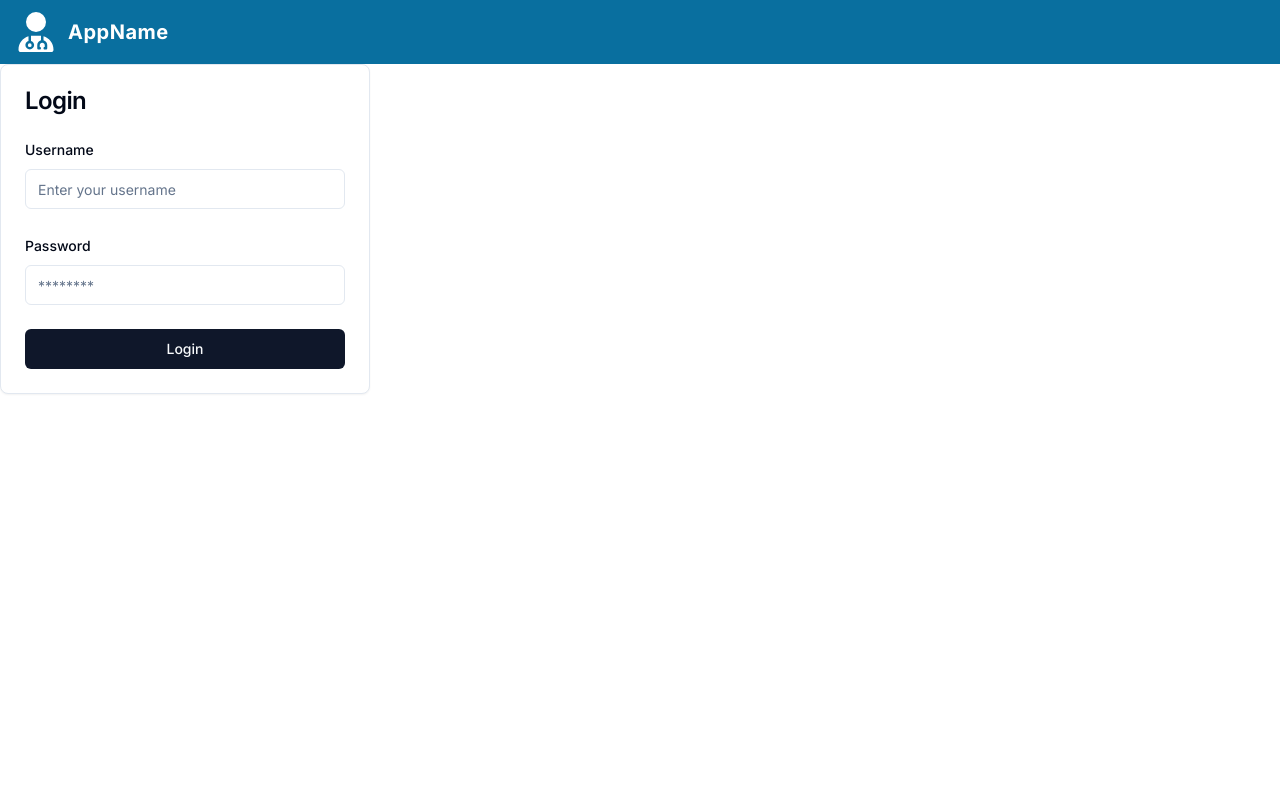
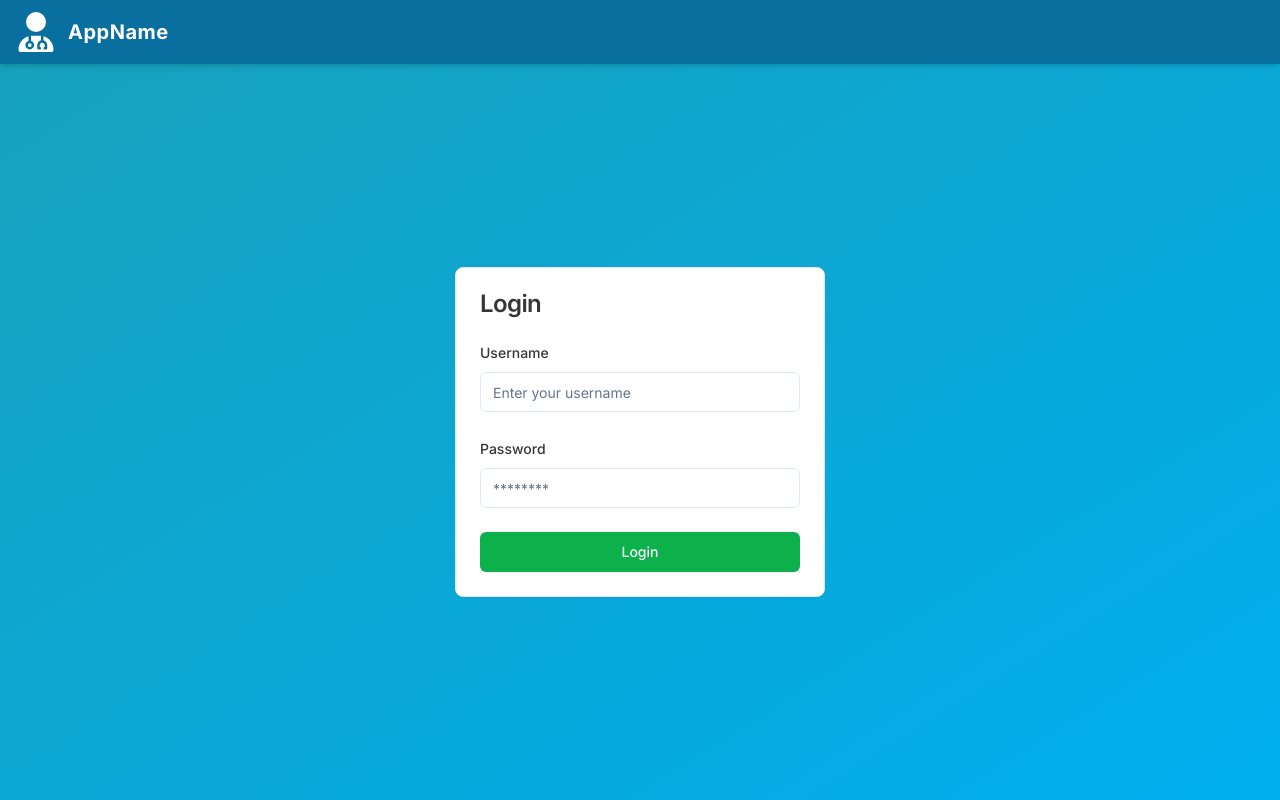
Before and after one commit to b0rik/openu-web-workshop, a Next.js app: page /auth/login in a window 1280 px wide. Built offline with nearby package versions, Linux system fonts and the light colour scheme.

Commit message:
login style

```diff
--- /dev/null
+++ b/app/auth/layout.tsx
@@ -0,0 +1,11 @@
+import React from 'react'
+
+const AuthLayout = ({ children }: { children: React.ReactNode }) => {
+  return (
+    <div className='flex justify-center items-center h-[calc(100vh-4rem)]'>
+      {children}
+    </div>
+  )
+}
+
+export default AuthLayout
--- a/app/layout.tsx
+++ b/app/layout.tsx
@@ -1,3 +1,5 @@
+import { cn } from '@/lib/utils';
+
 import type { Metadata } from "next";
 import { Inter } from "next/font/google";
 import "./globals.css";
@@ -18,7 +20,11 @@ export default function RootLayout({
 }>) {
   return (
     <html lang="en">
-      <body className={inter.className}>
+      <body className={cn(
+        'bg-gradient-to-br from-[#17A1BA] to-[#00AEEF] text-white',
+        inter.className
+        )}
+      >
         <NavBar />
         {children}
       </body>
--- a/components/FormCardWrapper.tsx
+++ b/components/FormCardWrapper.tsx
@@ -18,7 +18,7 @@ export const FormCardWrapper = ({
   children
 }: FormCardWrapperProps) => {
   return (
-    <Card className='w-fit'>
+    <Card className='w-fit text-[#363636]'>
       <CardHeader>
         {title && <CardTitle>{title}</CardTitle>}
         {description && <CardDescription>{description}</CardDescription>}
--- a/components/NavBar/NavBar.tsx
+++ b/components/NavBar/NavBar.tsx
@@ -2,7 +2,7 @@ import { FaUserDoctor } from "react-icons/fa6";
 
 export const NavBar = () => {
   return (
-    <nav className='h-16 w-full bg-[#096F9F] text-white flex items-center'>
+    <nav className='h-16 w-full bg-[#096F9F] text-white flex items-center shadow-md'>
       <div className='flex items-center gap-3 ml-4'>
         <FaUserDoctor className='w-10 h-10'/>
         <span className='font-bold text-xl tracking-wide'>AppName</span>
--- a/components/auth/LoginForm.tsx
+++ b/components/auth/LoginForm.tsx
@@ -10,7 +10,6 @@ import { FormCardWrapper } from '@/components/FormCardWrapper'
 import {
   Form,
   FormControl,
-  FormDescription,
   FormField,
   FormItem,
   FormLabel,
@@ -47,6 +46,7 @@ export const LoginForm = () => {
                 <FormLabel>Username</FormLabel>
                 <FormControl>
                   <Input
+                    className='focus-visible:ring-[#363636]'
                     placeholder='Enter your username'
                     {...field}
                   />
@@ -71,7 +71,7 @@ export const LoginForm = () => {
               </FormItem>
             )}
           />
-          <Button type='submit' className='w-full'>Login</Button>
+          <Button type='submit' className='w-full bg-[#0DB14B] hover:bg-[#008000]'>Login</Button>
         </form>
       </Form>
     </FormCardWrapper>
```
